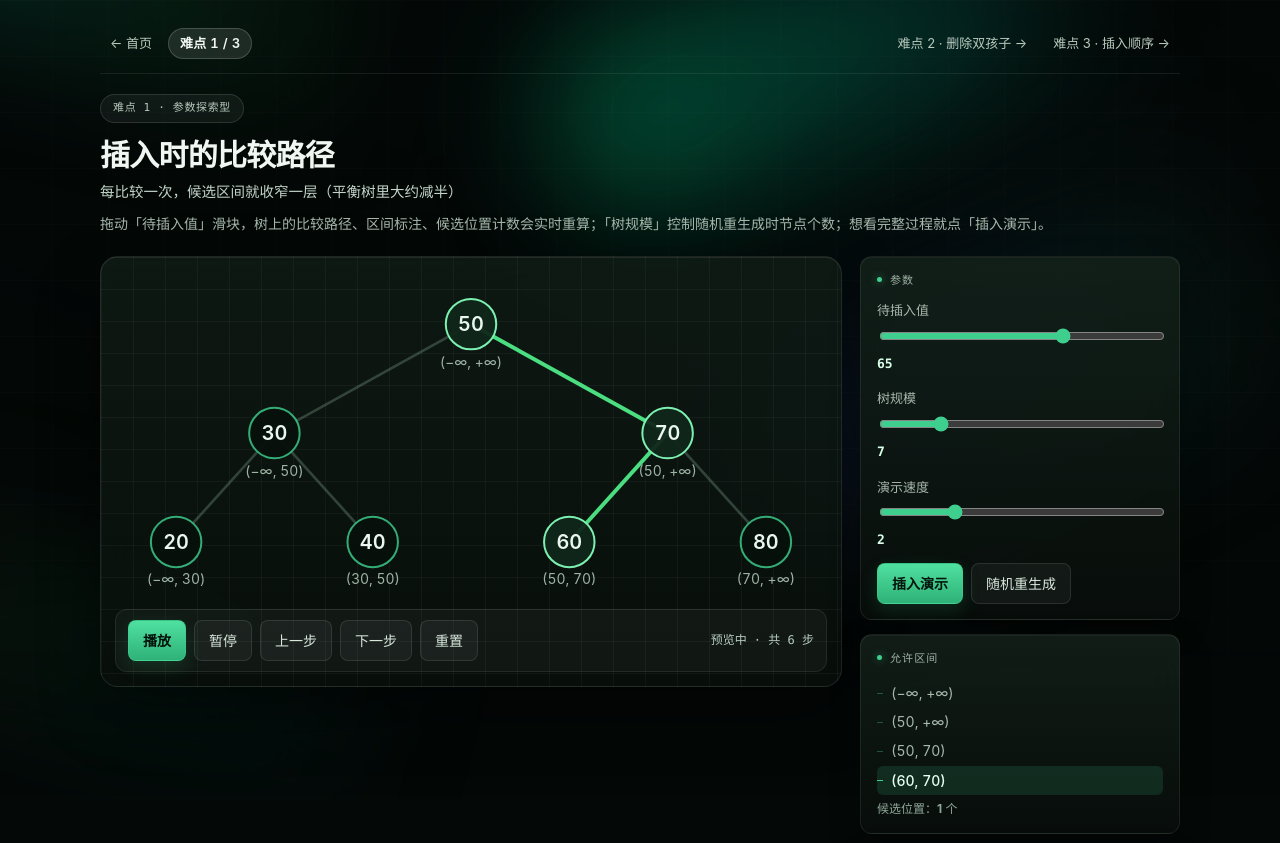
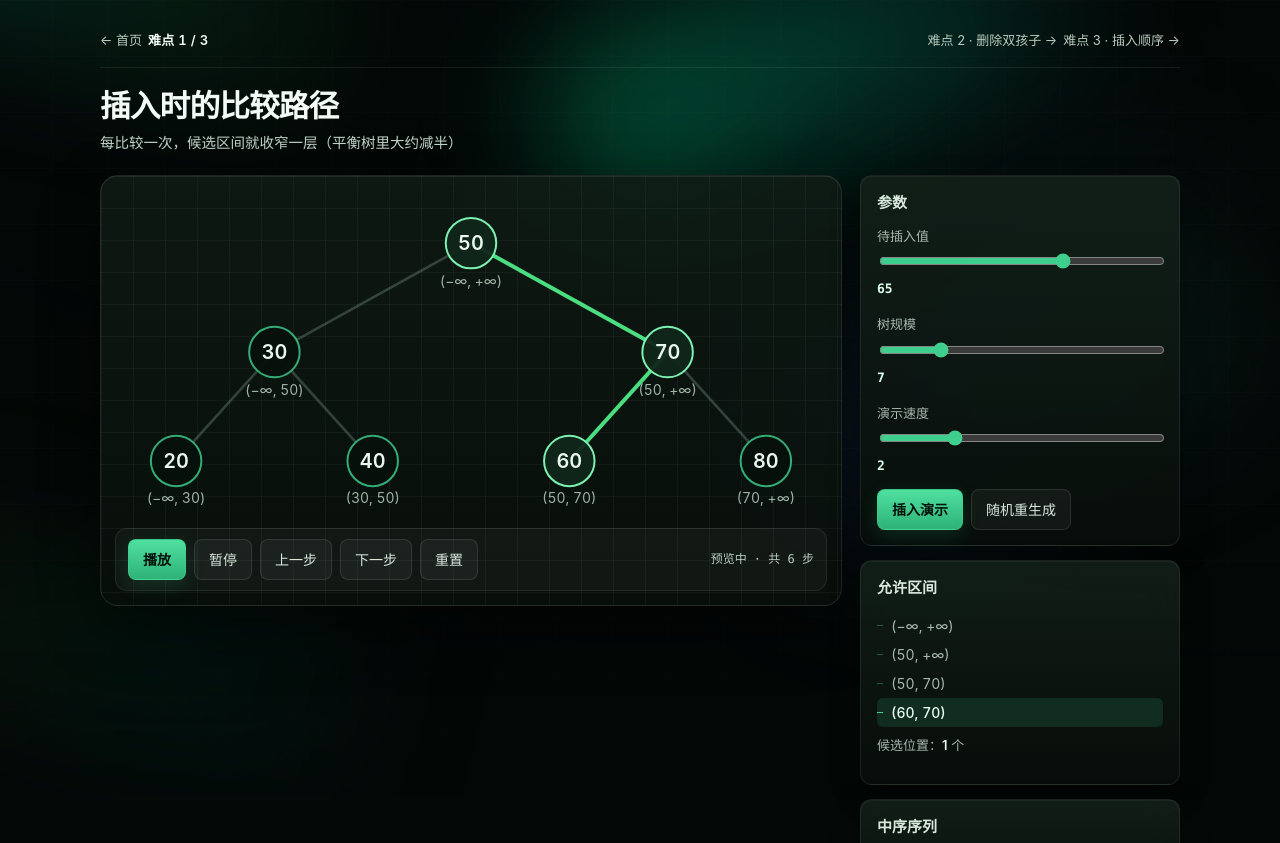
Before and after one commit to echo33550336/web-frontend-bst, a website with bundled scripts: page matrix/d1.html in a window 1280 px wide. Shown: the top 843 px of the page. Built offline with nearby package versions, Linux system fonts and the light colour scheme.

Commit message:
style(matrix): 精简字号层级并移除小标签小字

```diff
--- a/matrix/d1.html
+++ b/matrix/d1.html
@@ -21,10 +21,8 @@
     </nav>
 
     <header class="page-head">
-      <span class="kicker">难点 1 · 参数探索型</span>
       <h1 id="page-title">插入时的比较路径</h1>
       <p class="subtitle" id="page-subtitle">每比较一次，可能的位置就少一半</p>
-      <p class="howto" id="page-howto">拖动下面的滑块改动「待插入值」，树上的比较路径、区间标注、候选位置计数会实时重算。</p>
     </header>
 
     <div class="layout">
@@ -53,7 +51,7 @@
         <div class="card">
           <h2 id="card-interval-title">允许区间</h2>
           <ul id="panel-interval" aria-live="polite"></ul>
-          <p class="hint"><span id="candidates-label">候选位置</span>：<b id="panel-candidates" aria-live="polite">—</b> 个</p>
+          <p class="candidates-line"><span id="candidates-label">候选位置</span>：<b id="panel-candidates" aria-live="polite">—</b> 个</p>
         </div>
 
         <div class="card">
--- a/matrix/matrix.css
+++ b/matrix/matrix.css
@@ -143,28 +143,29 @@ body.matrix .topbar {
 }
 body.matrix .topbar a {
   color: #b9cabd;
-  border: 1px solid transparent;
-  border-radius: 999px;
-  padding: 4px 9px;
-  transition: background-color 0.2s ease, color 0.2s ease, border-color 0.2s ease;
+  border: 0;
+  border-radius: 0;
+  padding: 2px 0;
+  background: none;
+  transition: color 0.2s ease;
 }
 body.matrix .topbar a:hover {
-  color: #eafff2;
-  background: rgba(255, 255, 255, 0.05);
-  border-color: var(--line);
+  color: #f2fff7;
+  background: none;
+  border-color: transparent;
 }
 body.matrix .topbar .crumb {
   color: #cfe7d8;
-  background: rgba(255, 255, 255, 0.04);
-  border: 1px solid var(--line);
-  border-radius: 999px;
-  padding: 4px 11px;
+  background: none;
+  border: 0;
+  border-radius: 0;
+  padding: 2px 0;
   letter-spacing: 0.02em;
 }
 body.matrix .topbar .crumb[aria-current="page"] {
-  color: #f2f8f4;
-  background: rgba(255, 255, 255, 0.1);
-  border-color: rgba(255, 255, 255, 0.18);
+  color: #f4faf6;
+  background: none;
+  border: 0;
 }
 
 /* —— 标题区 —— */
@@ -184,10 +185,12 @@ body.matrix .kicker::before,
 body.matrix .kicker::after { content: none; }
 
 body.matrix .page-head h1 {
-  color: #f0f7f2;
-  letter-spacing: -0.025em;
-  font-weight: 700;
-  text-shadow: 0 1px 0 rgba(0, 0, 0, 0.3);
+  color: #f4faf6;
+  font-size: clamp(26px, 2.4vw, 32px);
+  font-weight: 600;
+  line-height: 1.2;
+  letter-spacing: -0.03em;
+  text-shadow: none;
 }
 body.matrix .page-head .subtitle { color: #c2d4c9; }
 body.matrix .page-head .howto { color: var(--sub); }
@@ -226,24 +229,14 @@ body.matrix .card {
   backdrop-filter: blur(18px) saturate(125%);
 }
 body.matrix .card h2 {
-  color: #9fb2a6;
-  font-family: "JetBrains Mono", "Cascadia Mono", Consolas, monospace;
-  font-size: 11px;
-  font-weight: 500;
-  letter-spacing: 0.1em;
-  text-transform: uppercase;
+  color: #d7e9dd;
+  font-family: inherit;
+  font-size: 15px;
+  font-weight: 600;
+  letter-spacing: 0;
+  text-transform: none;
 }
-body.matrix .card h2::before {
-  content: "";
-  display: inline-block;
-  width: 5px;
-  height: 5px;
-  margin-right: 8px;
-  border-radius: 50%;
-  background: var(--accent);
-  box-shadow: 0 0 8px rgba(62, 207, 142, 0.6);
-  vertical-align: 2px;
-}
+body.matrix .card h2::before { content: none; }
 
 body.matrix .transport {
   background: rgba(255, 255, 255, 0.04);
@@ -339,6 +332,13 @@ body.matrix #panel-interval li.now {
 }
 body.matrix #panel-interval li.now::before { background: var(--accent); }
 
+body.matrix .candidates-line {
+  color: var(--sub);
+  font-size: 13px;
+  margin-top: 8px;
+}
+body.matrix .candidates-line b { color: #e9f7ee; font-weight: 600; }
+
 /* —— SVG 树 —— */
 body.matrix .edge { stroke: rgba(150, 190, 165, 0.28); }
 body.matrix .edge.on-path { stroke: var(--path); }
@@ -370,8 +370,16 @@ body.matrix .card-link:hover {
   border-color: rgba(62, 207, 142, 0.35);
   box-shadow: 0 22px 50px rgba(0, 0, 0, 0.45);
 }
-body.matrix .card-link h2 { color: #f0f7f2; }
+body.matrix .card-link h2 {
+  color: #f4faf6;
+  font-size: 18px;
+  font-weight: 600;
+  line-height: 1.35;
+  letter-spacing: -0.02em;
+}
 body.matrix .card-link h2::before { content: none; }
+
+body.matrix .cards + .card h2 { font-size: 16px; }
 body.matrix .card-link p { color: var(--sub); }
 body.matrix .card-link .type {
   background: rgba(62, 207, 142, 0.08);
```
Also changed, not shown: matrix/d2.html (+0 -3 lines), matrix/d3.html (+0 -3 lines), matrix/index.html (+0 -7 lines), matrix/img/d1.png, matrix/img/d2-choose.png, matrix/img/d2.png, matrix/img/d3-final.png, matrix/img/d3-step10.png, matrix/img/d3.png, matrix/img/home-680.png, matrix/img/index.png.
